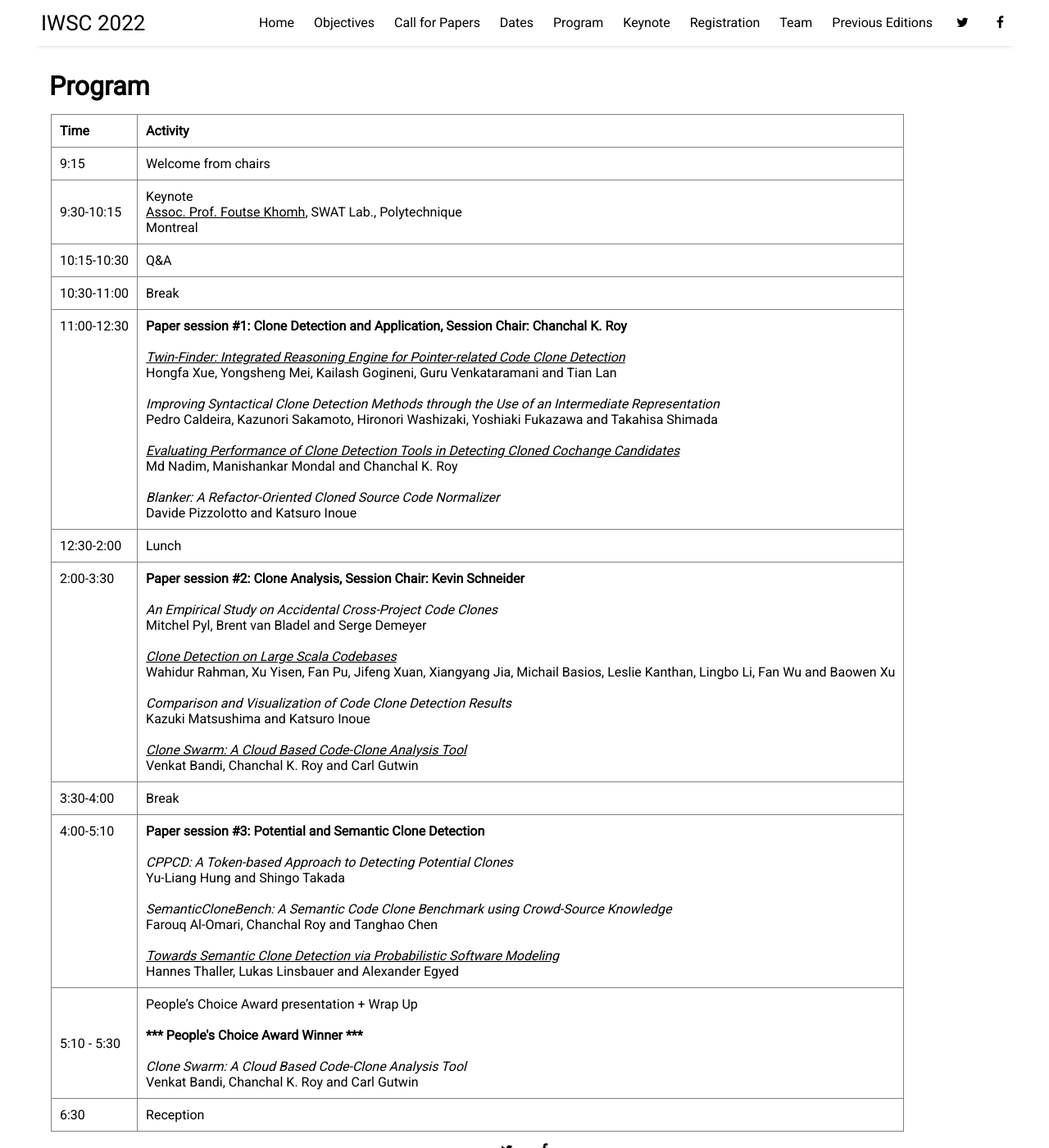
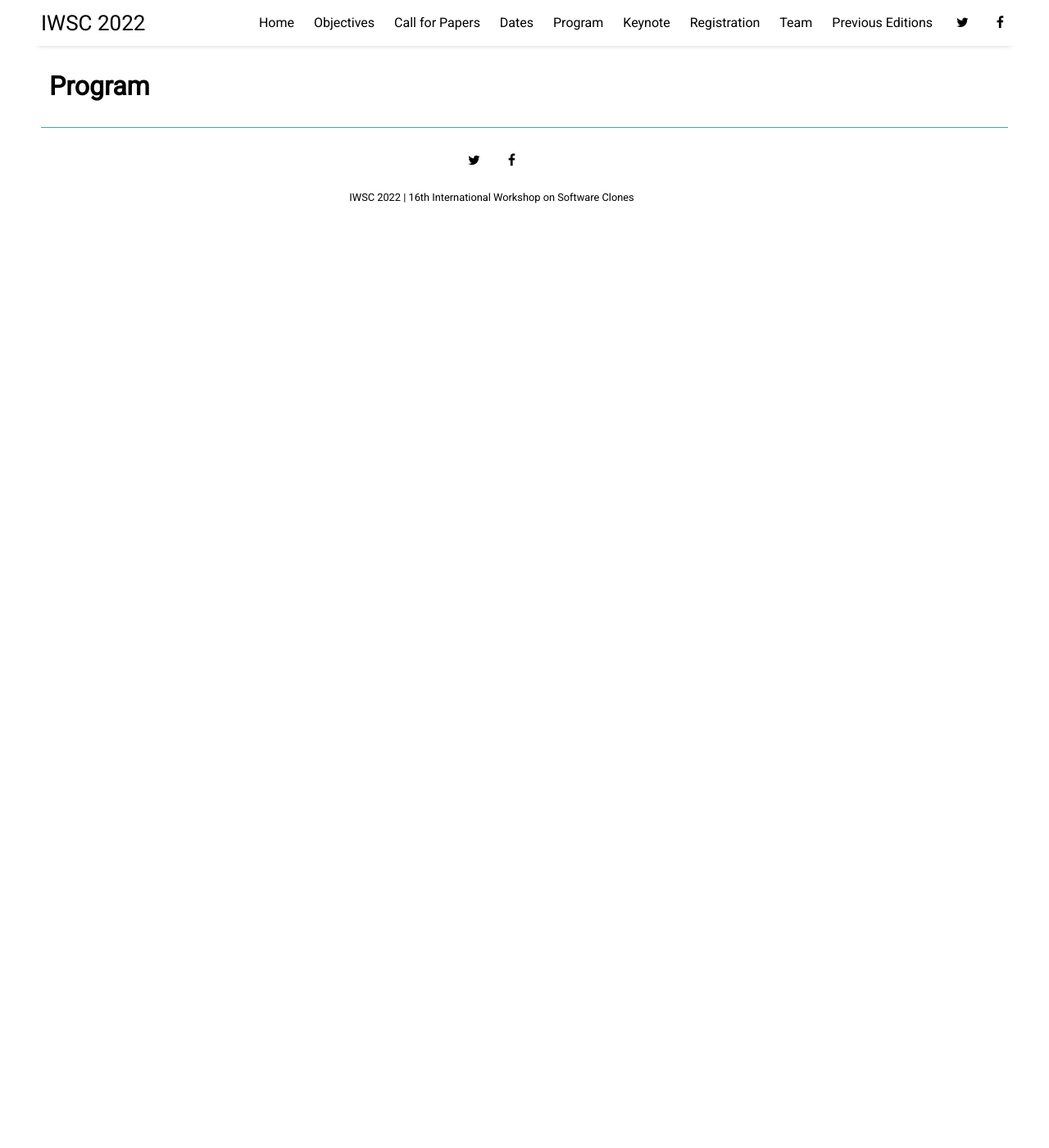
Before and after one commit to iwsc2023/iwsc2023.github.io, a Jekyll site: the page built from pages/program.html, in a window 1280 px wide and 1400 px high. Shown: the whole window at 82% size. Built offline with Jekyll 4.4.1, drawn with Linux system fonts in a browser that asks for light colours; nearby versions of some CDN libraries.

Commit message:
remove table i program

```diff
--- a/pages/important_dates.html
+++ b/pages/important_dates.html
@@ -2,8 +2,8 @@
 layout: page
 title: Important Dates
 ---
+<hr />
 <p>**All submission dates are at 23:59 AoE (Anywhere on Earth, UTC-12)** </p>
-<hr />
 <div class="page_content">
   <table class="tg">
     <tr>
--- a/pages/program.html
+++ b/pages/program.html
@@ -2,7 +2,8 @@
 layout: page
 title: Program
 ---
-
+<hr />
+<!---
 <div class="page_content">
 	<table border='1' cellspacing='10' cellpadding='10' style='border-collapse: collapse;'>
 			<tr>
@@ -30,7 +31,6 @@ title: Program
 			<tr>
 				<td valign='top'>
 					11:00-12:30
-					<!--<br/> 15 minutes presentation + 5 minutes QA for full papers <br/> 10 minutes presentation + 5 minutes QA for tool paper <br/> 10-15 minutes for session discussion-->
 				</td>
 				<td>
 					<b>Paper session #1: Clone Detection and Application, Session Chair: Chanchal K. Roy</b> <br/><br/>
@@ -56,7 +56,6 @@ title: Program
 			<tr>
 				<td  valign='top'>
 					2:00-3:30
-					<!--<br/> 15 minutes presentation + 5 minutes QA for full papers <br/> 10 minutes for session discussion-->
 				</td>
 				<td> <b>Paper session #2: Clone Analysis, Session Chair: Kevin Schneider</b> <br/><br/>
 
@@ -82,7 +81,6 @@ title: Program
 			<tr>
 				<td  valign='top'>
 					4:00-5:10
-					<!--<br/> 15 minutes presentation + 5 minutes QA for full papers <br/> 10 minutes for session discussion -->
 				</td>
 				<td>
 					<b>Paper session #3: Potential and Semantic Clone Detection</b> <br/><br/>
@@ -115,4 +113,7 @@ title: Program
 			</tr>
 
 	</table>
+
+--->
+
 </div>
```
